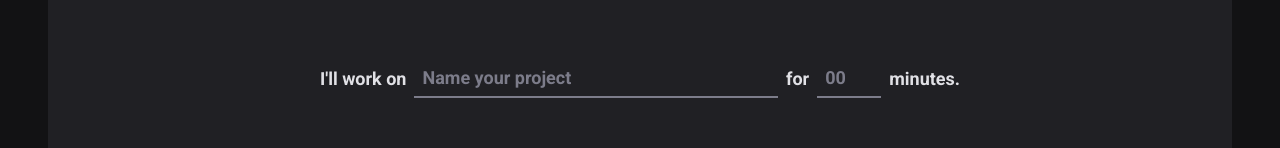
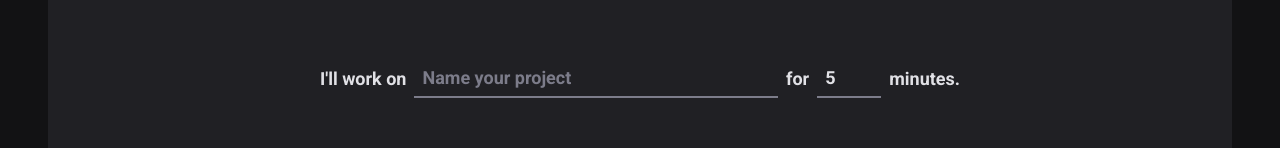
Before and after one commit to dgeoi/ignite-timer, a React (Vite) app: page / in a window 1280 px wide. Shown: the part 166-314 px from the top of the page. Built offline with nearby package versions, Linux system fonts and the light colour scheme.

Commit message:
Form Validation

```diff
--- a/package.json
+++ b/package.json
@@ -11,11 +11,14 @@
     "lint": "eslint src --ext .ts,.tsx,.d.ts"
   },
   "dependencies": {
+    "@hookform/resolvers": "^3.1.0",
     "phosphor-react": "^1.4.1",
     "react": "^18.2.0",
     "react-dom": "^18.2.0",
+    "react-hook-form": "^7.43.9",
     "react-router-dom": "^6.10.0",
-    "styled-components": "^5.3.9"
+    "styled-components": "^5.3.9",
+    "zod": "^3.21.4"
   },
   "devDependencies": {
     "@rocketseat/eslint-config": "^1.2.0",
--- a/src/pages/Home/index.tsx
+++ b/src/pages/Home/index.tsx
@@ -1,4 +1,7 @@
+import { zodResolver } from '@hookform/resolvers/zod'
 import { Play } from 'phosphor-react'
+import { useForm } from 'react-hook-form'
+import * as zod from 'zod'
 import {
   CountdownButton,
   CountdownContainer,
@@ -9,18 +12,39 @@
   TaskDurationInput,
 } from './styles'
 
+const newCycleFormValidationSchema = zod.object({
+  taskDescription: zod.string().min(1, 'Missing description'),
+  taskDuration: zod.number().min(5).max(60),
+})
+
+type NewCycleFormData = zod.infer<typeof newCycleFormValidationSchema>
+
 export function Home() {
+  const { register, watch, handleSubmit, reset } = useForm<NewCycleFormData>({
+    resolver: zodResolver(newCycleFormValidationSchema),
+    defaultValues: {
+      taskDescription: '',
+      taskDuration: 5,
+    },
+  })
+  const taskInput = watch('taskDescription')
+  const isTaskInputEmpty = !taskInput
+
+  function handleCreateNewCycle(data: NewCycleFormData) {
+    reset()
+  }
+
   return (
     <HomeContainer>
-      <form>
+      <form onSubmit={handleSubmit(handleCreateNewCycle)}>
         <FormContainer>
           <label htmlFor="taskDescription">{`I'll work on`}</label>
           <TaskDescriptionInput
             type="text"
             id="taskDescription"
-            name="taskDescription"
             placeholder="Name your project"
             list="task-suggestion"
+            {...register('taskDescription')}
           />
 
           <datalist id="task-suggestion">
@@ -31,11 +55,11 @@
           <TaskDurationInput
             type="number"
             id="taskDuration"
-            name="taskDuration"
             placeholder="00"
             min={5}
             max={60}
             step={5}
+            {...register('taskDuration', { valueAsNumber: true })}
           />
 
           <span>minutes.</span>
@@ -49,7 +73,7 @@
           <span>0</span>
         </CountdownContainer>
 
-        <CountdownButton type="submit" disabled>
+        <CountdownButton type="submit" disabled={isTaskInputEmpty}>
           <Play size={24} weight="fill" />
           Start
         </CountdownButton>
```
Also changed, not shown: 2 other files (tests, documents, lock files or other folders).
